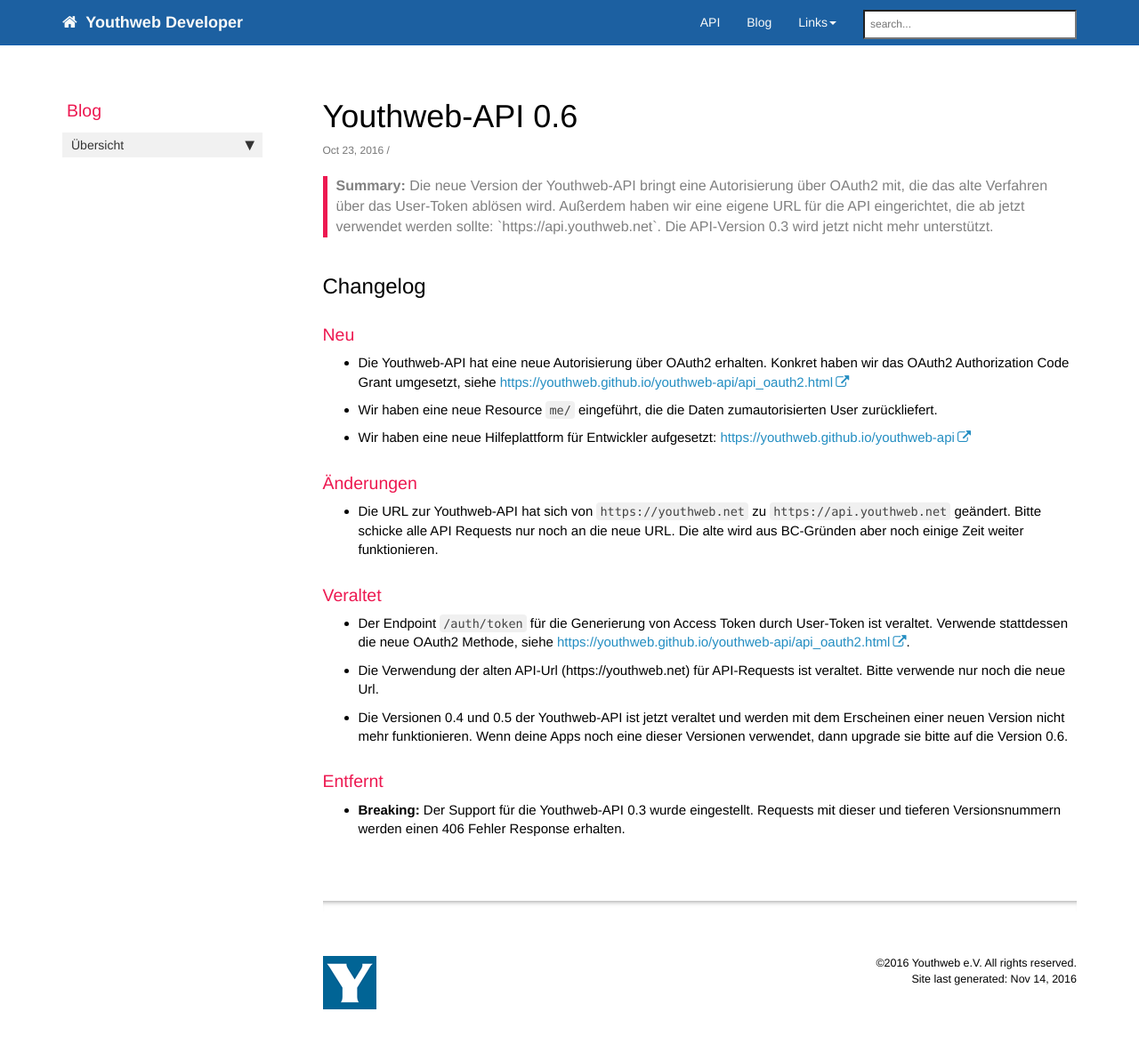
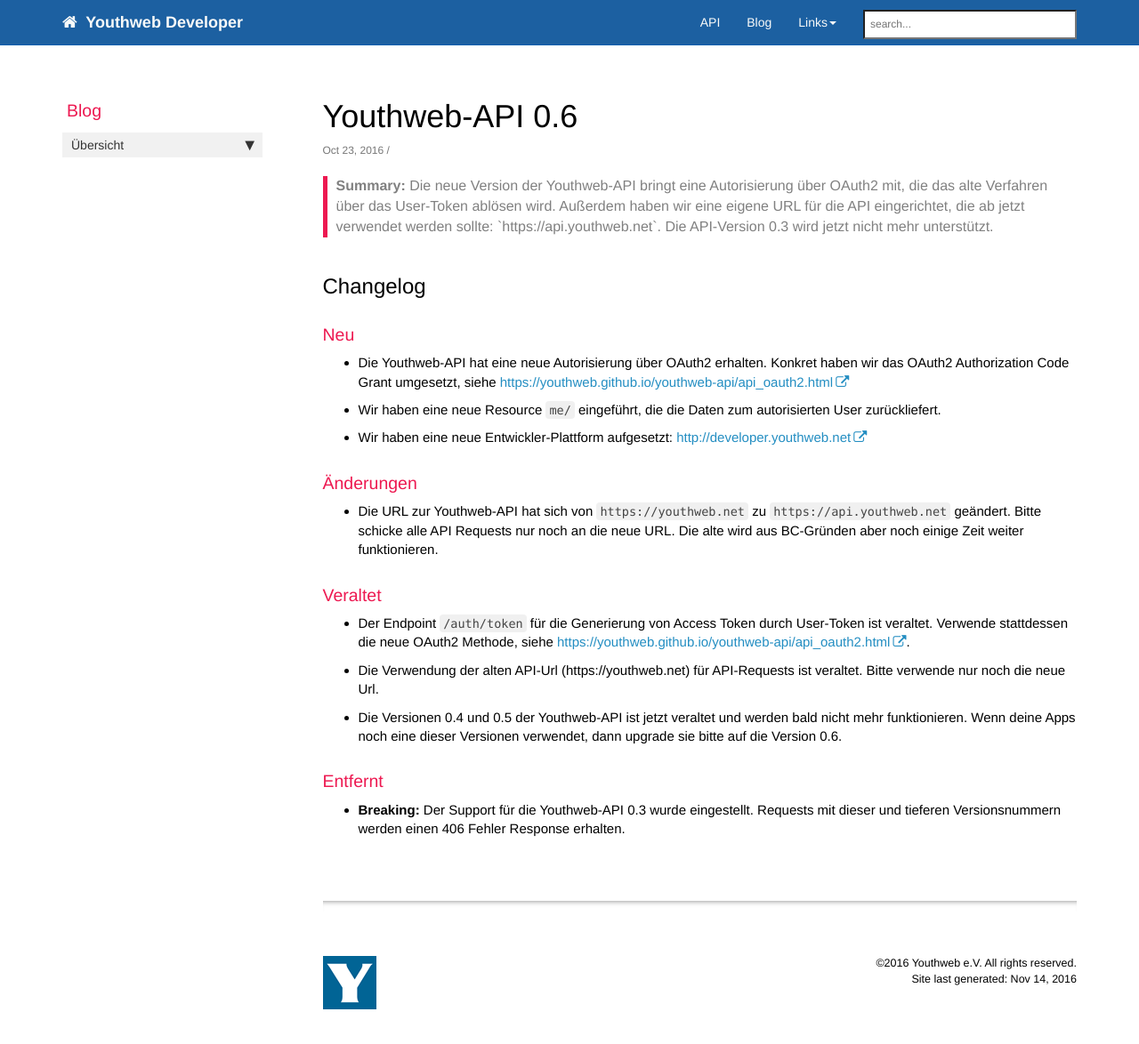
Before and after one commit to youthweb/youthweb-api, a Jekyll site: the page built from docs/_posts/2016-10-23-Youthweb-API-0.6.md, in a window 1280 px wide and 1185 px high. Shown: the top 1174 px of the window at 89% size. Built offline with Jekyll 4.4.1, drawn with Linux system fonts in a browser that asks for light colours; nearby versions of some CDN libraries; comment, search, counter and statistics services are not loaded.

Commit message:
Typo gefixt

```diff
--- a/docs/_posts/2016-10-23-Youthweb-API-0.6.md
+++ b/docs/_posts/2016-10-23-Youthweb-API-0.6.md
@@ -9,8 +9,8 @@ summary: "Die neue Version der Youthweb-API bringt eine Autorisierung über OAut
 ### Neu
 
 - Die Youthweb-API hat eine neue Autorisierung über OAuth2 erhalten. Konkret haben wir das OAuth2 Authorization Code Grant umgesetzt, siehe [https://youthweb.github.io/youthweb-api/api_oauth2.html](https://youthweb.github.io/youthweb-api/api_oauth2.html)
-- Wir haben eine neue Resource `me/` eingeführt, die die Daten zumautorisierten User zurückliefert.
-- Wir haben eine neue Hilfeplattform für Entwickler aufgesetzt: [https://youthweb.github.io/youthweb-api](https://youthweb.github.io/youthweb-api)
+- Wir haben eine neue Resource `me/` eingeführt, die die Daten zum autorisierten User zurückliefert.
+- Wir haben eine neue Entwickler-Plattform aufgesetzt: [http://developer.youthweb.net](http://developer.youthweb.net)
 
 ### Änderungen
 
@@ -20,7 +20,7 @@ summary: "Die neue Version der Youthweb-API bringt eine Autorisierung über OAut
 
 - Der Endpoint `/auth/token` für die Generierung von Access Token durch User-Token ist veraltet. Verwende stattdessen die neue OAuth2 Methode, siehe [https://youthweb.github.io/youthweb-api/api_oauth2.html](https://youthweb.github.io/youthweb-api/api_oauth2.html).
 - Die Verwendung der alten API-Url (https://youthweb.net) für API-Requests ist veraltet. Bitte verwende nur noch die neue Url.
-- Die Versionen 0.4 und 0.5 der Youthweb-API ist jetzt veraltet und werden mit dem Erscheinen einer neuen Version nicht mehr funktionieren. Wenn deine Apps noch eine dieser Versionen verwendet, dann upgrade sie bitte auf die Version 0.6.
+- Die Versionen 0.4 und 0.5 der Youthweb-API ist jetzt veraltet und werden bald nicht mehr funktionieren. Wenn deine Apps noch eine dieser Versionen verwendet, dann upgrade sie bitte auf die Version 0.6.
 
 ### Entfernt
 
```
